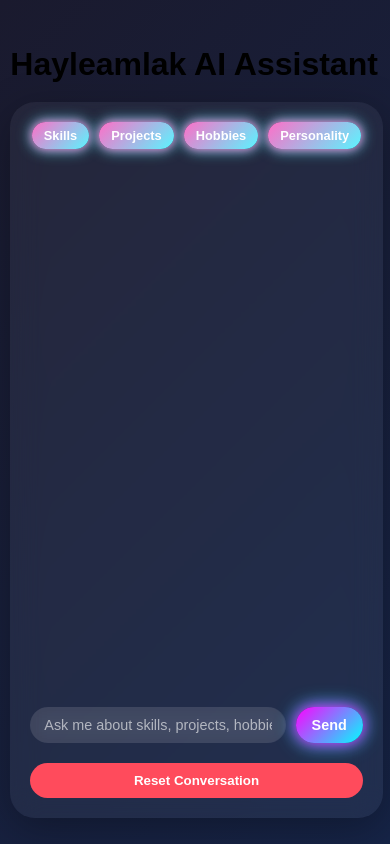
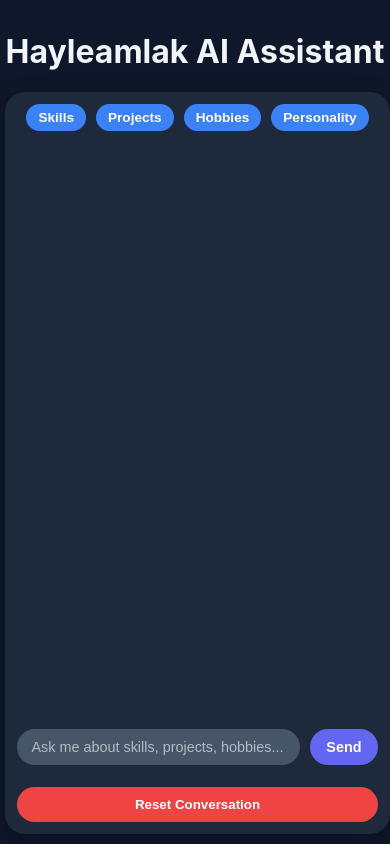
Before and after one commit to hayleamlak/ai-chat-bot-for-personal-assistant, a React (Vite) app in the folder client/: page / in a window 390 px wide. Built offline with nearby package versions, Linux system fonts and the light colour scheme.

Commit message:
update the interface

```diff
--- a/client/src/styles/Chat.css
+++ b/client/src/styles/Chat.css
@@ -1,108 +1,85 @@
-/* Global */
+/* Global Styles */
 body {
-  font-family: 'Poppins', sans-serif;
-  background: linear-gradient(135deg, #1a1a2e, #162447);
+  font-family: 'Inter', sans-serif;
+  background: #0f172a;
+  margin: 0;
+  padding: 0;
   display: flex;
   justify-content: center;
   align-items: center;
   height: 100vh;
-  margin: 0;
+  color: #f1f5f9;
 }
 
-/* Chat container floating */
+/* Chat Container */
 .chat-container {
   width: 100%;
-  max-width: 500px;
-  height: 600px;
-  background: rgba(255, 255, 255, 0.05);
-  backdrop-filter: blur(15px);
-  border-radius: 25px;
-  box-shadow: 0 10px 40px rgba(0,0,0,0.3);
+  max-width: 600px;
+  height: 90vh;
+  background: #1e293b;
+  border-radius: 20px;
+  box-shadow: 0 8px 24px rgba(0,0,0,0.3);
   display: flex;
   flex-direction: column;
   overflow: hidden;
-  padding: 20px;
-  animation: float 1.5s ease-in-out infinite alternate;
+  padding: 16px;
 }
 
-@keyframes float {
-  0% { transform: translateY(0px); }
-  100% { transform: translateY(-8px); }
-}
-
-/* Messages area */
+/* Messages Area */
 .messages {
   flex: 1;
   overflow-y: auto;
   display: flex;
   flex-direction: column;
-  gap: 10px;
-  padding-right: 5px;
+  gap: 12px;
+  padding-right: 8px;
+  scroll-behavior: smooth;
 }
 
-/* Message bubbles */
+.messages::-webkit-scrollbar {
+  width: 6px;
+}
+.messages::-webkit-scrollbar-thumb {
+  background: rgba(255,255,255,0.2);
+  border-radius: 3px;
+}
+
+/* Message Bubbles */
 .message {
   max-width: 75%;
-  padding: 12px 18px;
-  border-radius: 20px;
+  padding: 12px 16px;
+  border-radius: 16px;
   animation: fadeIn 0.3s ease-in-out;
+  word-wrap: break-word;
 }
 
 .message.user {
   align-self: flex-end;
-  background: linear-gradient(135deg, #ff6ec7, #5af5ff);
-  color: white;
-  font-weight: bold;
-  box-shadow: 0 0 15px #ff6ec7;
+  background: #4f46e5;
+  color: #fff;
 }
 
 .message.ai {
   align-self: flex-start;
-  background: linear-gradient(135deg, #6b73ff, #000dff);
-  color: white;
-  box-shadow: 0 0 12px #6b73ff;
+  background: #334155;
+  color: #fff;
 }
 
-/* Fade-in animation */
-@keyframes fadeIn {
-  from { opacity: 0; transform: translateY(10px); }
-  to { opacity: 1; transform: translateY(0); }
-}
-
-/* Loader typing animation */
-.loader span {
-  display: inline-block;
-  width: 8px;
-  height: 8px;
-  margin: 0 2px;
-  background: #ffffff;
-  border-radius: 50%;
-  animation: bounce 0.6s infinite alternate;
-}
-
-.loader span:nth-child(2) { animation-delay: 0.2s; }
-.loader span:nth-child(3) { animation-delay: 0.4s; }
-
-@keyframes bounce {
-  to { transform: translateY(-8px) opacity(0.7); }
-}
-
-/* Input area */
+/* Input Area */
 .input-area {
   display: flex;
   gap: 10px;
-  padding: 10px 0;
+  padding: 12px 0;
 }
 
 .input-area input {
   flex: 1;
-  padding: 12px 18px;
-  border-radius: 25px;
+  padding: 12px 16px;
+  border-radius: 20px;
   border: none;
+  background: #475569;
+  color: #fff;
   outline: none;
-  background: rgba(255,255,255,0.1);
-  color: white;
-  backdrop-filter: blur(10px);
 }
 
 .input-area input::placeholder {
@@ -112,24 +89,48 @@ body {
 .input-area button {
   padding: 12px 20px;
   border: none;
-  border-radius: 25px;
-  background: linear-gradient(135deg, #ff00ff, #00ffff);
+  border-radius: 20px;
+  background: #6366f1;
   color: white;
   font-weight: bold;
   cursor: pointer;
-  box-shadow: 0 0 15px #ff00ff, 0 0 20px #00ffff;
   transition: transform 0.2s, box-shadow 0.2s;
 }
 
 .input-area button:hover {
   transform: scale(1.05);
-  box-shadow: 0 0 25px #ff00ff, 0 0 30px #00ffff;
+  box-shadow: 0 0 12px #6366f1;
 }
 
-/* Reset button */
+/* Quick Buttons */
+.quick-buttons {
+  display: flex;
+  flex-wrap: wrap;
+  justify-content: center;
+  gap: 10px;
+  margin-bottom: 12px;
+}
+
+.quick-buttons button {
+  background: #3b82f6;
+  color: white;
+  border: none;
+  border-radius: 20px;
+  padding: 8px 16px;
+  cursor: pointer;
+  font-weight: bold;
+  transition: transform 0.2s, box-shadow 0.2s;
+}
+
+.quick-buttons button:hover {
+  transform: translateY(-2px);
+  box-shadow: 0 0 10px #3b82f6;
+}
+
+/* Reset Button */
 .reset-btn {
   margin-top: 10px;
-  background: #ff4b5c;
+  background: #ef4444;
   color: white;
   border: none;
   padding: 10px 15px;
@@ -138,46 +139,55 @@ body {
   font-weight: bold;
 }
 
-/* Quick floating buttons */
-.quick-buttons {
+/* Loader */
+.loader {
   display: flex;
-  flex-wrap: wrap;
-  justify-content: center;
-  gap: 10px;
-  margin-bottom: 10px;
+  gap: 4px;
+  align-self: flex-start;
+  padding: 0 16px;
 }
 
-.quick-buttons button {
-  background: linear-gradient(135deg, #ff6ec7, #5af5ff);
-  color: white;
-  border: none;
-  border-radius: 25px;
-  padding: 8px 18px;
-  cursor: pointer;
-  font-weight: bold;
-  box-shadow: 0 0 10px #ff6ec7, 0 0 15px #5af5ff;
-  transition: transform 0.2s, box-shadow 0.2s;
+.loader span {
+  display: inline-block;
+  width: 8px;
+  height: 8px;
+  background: #fff;
+  border-radius: 50%;
+  animation: bounce 0.6s infinite alternate;
 }
 
-.quick-buttons button:hover {
-  transform: translateY(-3px) scale(1.05);
-  box-shadow: 0 0 20px #ff6ec7, 0 0 25px #5af5ff;
+.loader span:nth-child(2) { animation-delay: 0.2s; }
+.loader span:nth-child(3) { animation-delay: 0.4s; }
+
+@keyframes bounce {
+  to { transform: translateY(-8px); opacity: 0.7; }
 }
 
-/* Scrollbar */
-.messages::-webkit-scrollbar {
-  width: 6px;
+@keyframes fadeIn {
+  from { opacity: 0; transform: translateY(10px); }
+  to { opacity: 1; transform: translateY(0); }
 }
 
-.messages::-webkit-scrollbar-thumb {
-  background: rgba(255,255,255,0.3);
-  border-radius: 3px;
+/* Responsive Design */
+@media (max-width: 768px) {
+  .chat-container {
+    height: 85vh;
+    width: 95%;
+    padding: 12px;
+  }
+
+  .input-area input {
+    font-size: 0.9rem;
+    padding: 10px 14px;
+  }
+
+  .input-area button {
+    font-size: 0.9rem;
+    padding: 10px 16px;
+  }
+
+  .quick-buttons button {
+    font-size: 0.85rem;
+    padding: 6px 12px;
+  }
 }
-
-/* Responsive */
-@media (max-width: 600px) {
-  .chat-container { width: 90%; height: 80vh; }
-  .quick-buttons button { padding: 6px 12px; font-size: 0.8rem; }
-  .input-area input { padding: 10px 14px; font-size: 0.9rem; }
-  .input-area button { padding: 10px 16px; font-size: 0.9rem; }
-}
```
Also changed, not shown: 1 other file (tests, documents, lock files or other folders).
